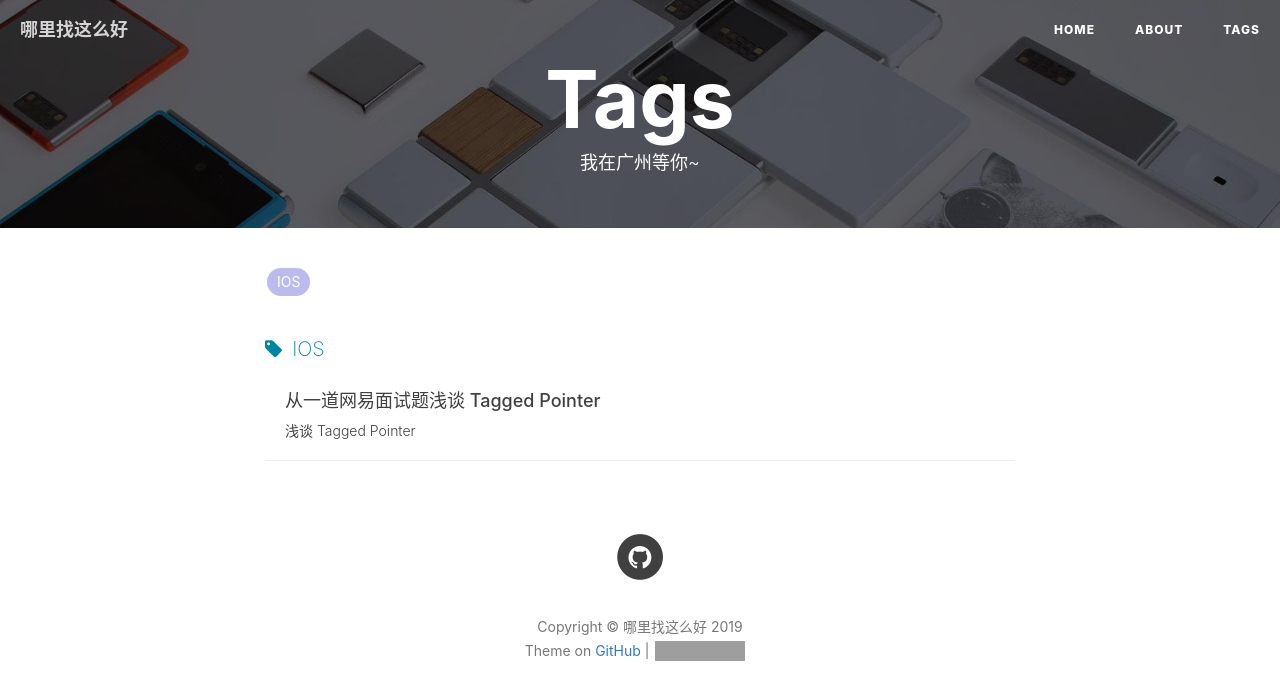
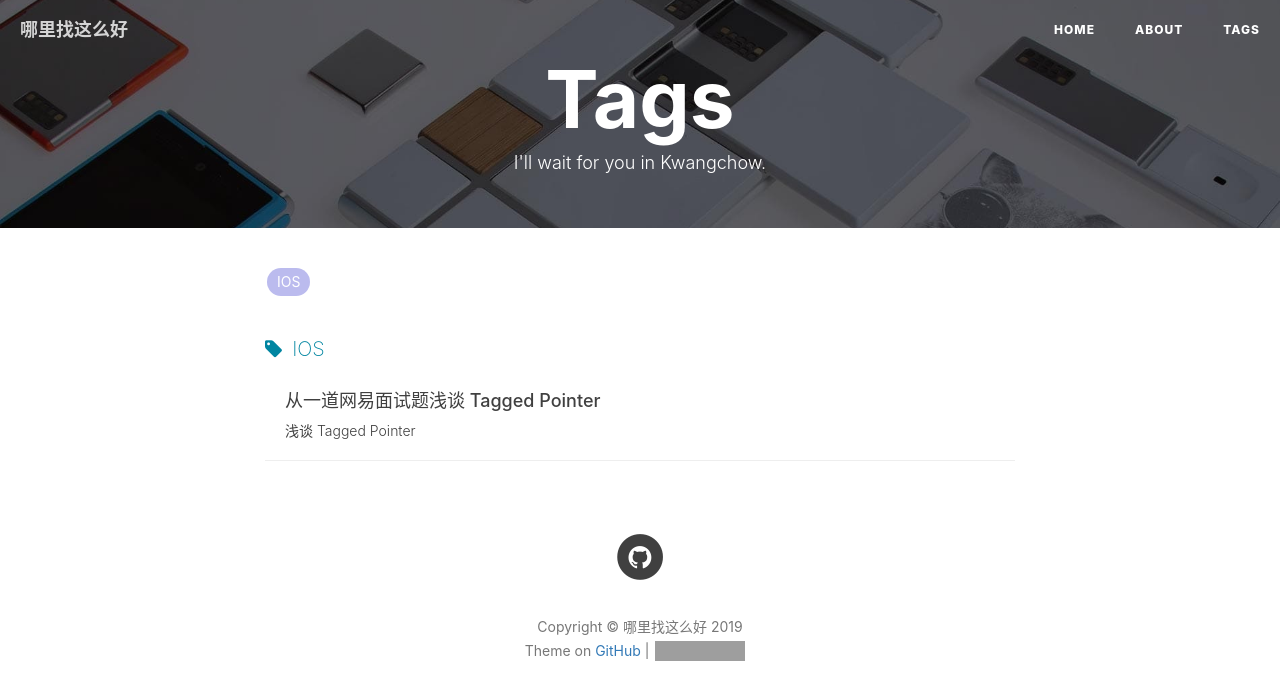
Before and after one commit to Iqgniy/Iqgniy.github.io, a Jekyll site: the page built from tags.html, in a window 1280 px wide. Shown: the top 700 px of the page. Built offline with Jekyll 4.4.1, drawn with Linux system fonts in a browser that asks for light colours; nearby versions of some CDN libraries; comment, search, counter and statistics services are not loaded; grey boxes are pictures that could not be loaded.

Commit message:
Update tags.html

```diff
--- a/tags.html
+++ b/tags.html
@@ -1,7 +1,7 @@
 ---
 title: Tags
 layout: default
-description: 我在广州等你~
+description: I'll wait for you in Kwangchow.
 header-img: "img/tag-bg.jpg"
 ---
 
```
